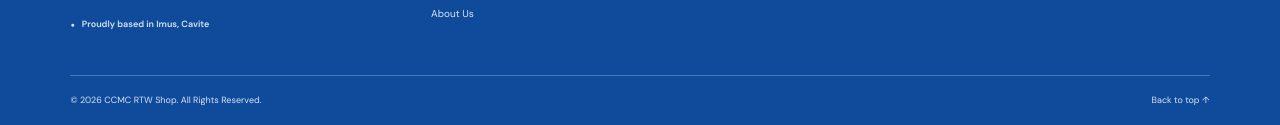
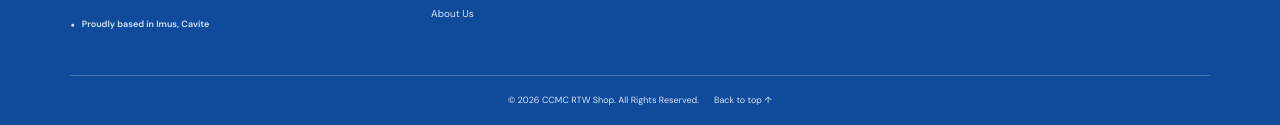
Before and after one commit to jeyuemmerino/CCMC_RTW_SHOP_WEBSITE, a plain HTML site: page index.html in a window 1280 px wide. Shown: the part 922-1047 px from the top of the page. Drawn offline with Linux system fonts and the light colour scheme.

Commit message:
Update style.css

```diff
--- a/style.css
+++ b/style.css
@@ -151,7 +151,7 @@ img { display: block; max-width: 100%; }
 .footer-column h3 { margin: 4px 0 7px; color: white; font-size: 11px; font-weight: 700; }
 .footer-column a, .footer-column span { color: #d5e5f7; font-size: 10px; transition: color .2s, transform .2s; }
 .footer-column a:hover { color: white; transform: translateX(2px); }
-.footer-bottom { min-height: 50px; display: flex; justify-content: space-between; align-items: center; gap: 15px; border-top: 1px solid rgba(255,255,255,.24); color: #d5e5f7; font-size: 9px; }
+.footer-bottom { min-height: 50px; display: flex; justify-content: center; align-items: center; gap: 15px; border-top: 1px solid rgba(255,255,255,.24); color: #d5e5f7; font-size: 9px; }
 .footer-bottom a { transition: color .2s; }
 .footer-bottom a:hover { color: white; }
 
```
